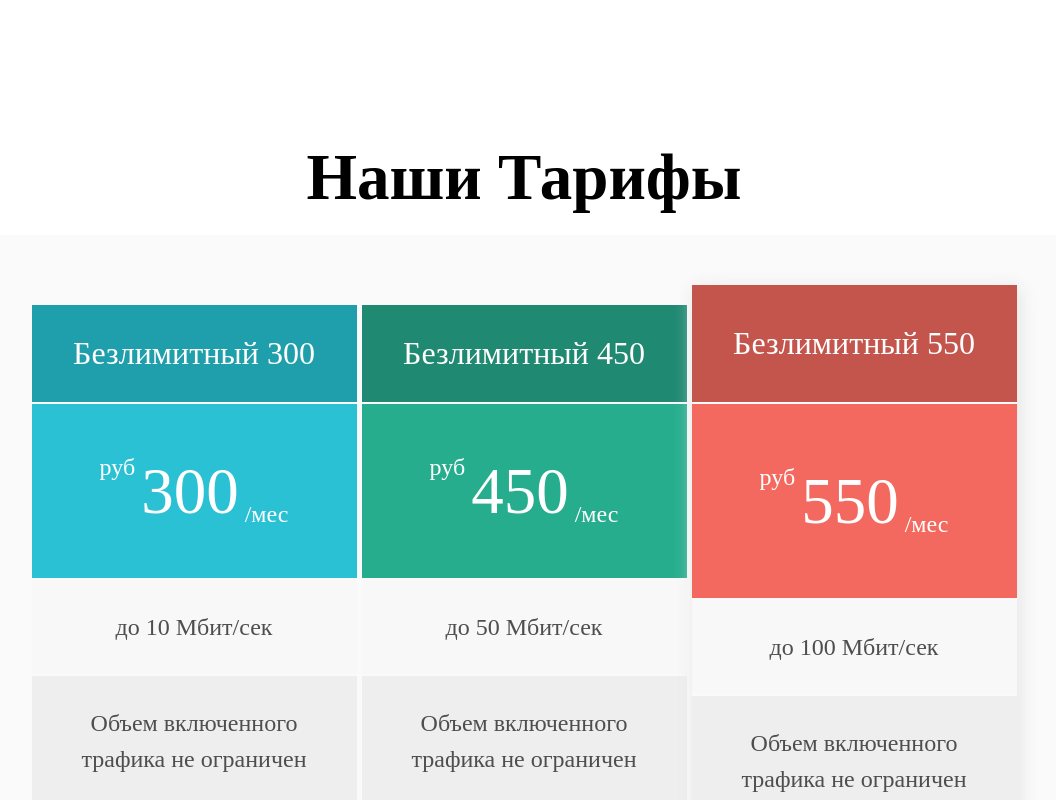
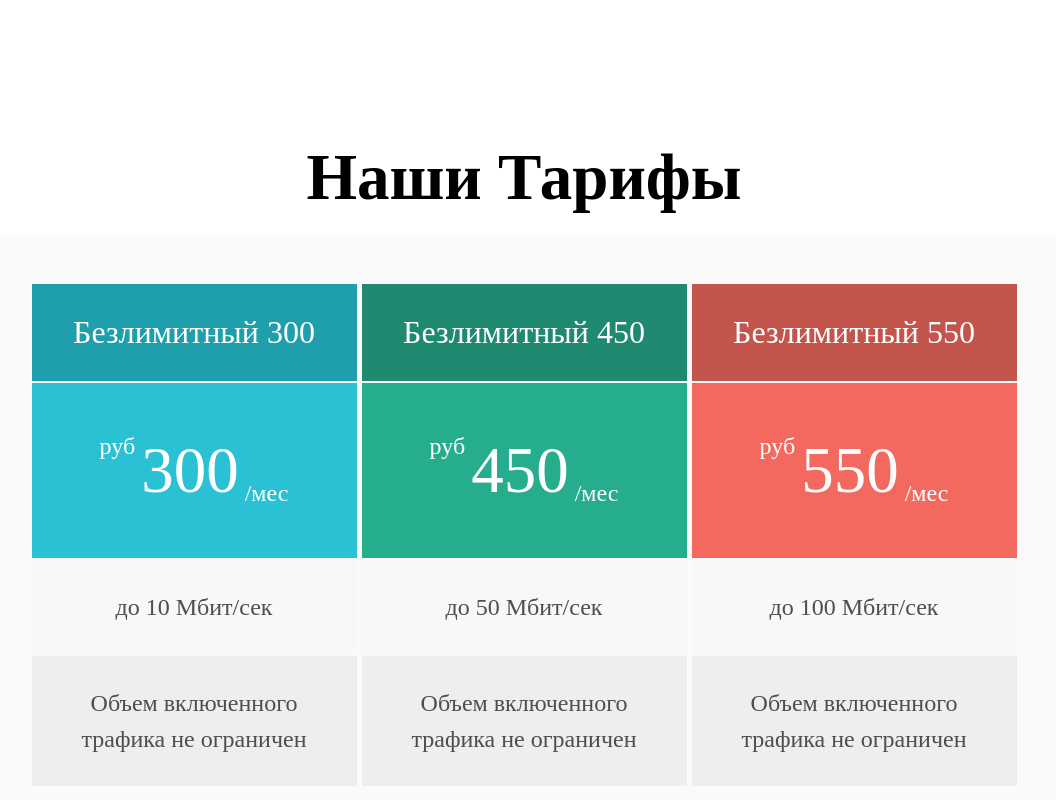
Before and after one commit to anastasiia-avdeeva/TariffCardsReact, a React (Vite) app: page / in a window 1280 px wide. Shown: the top 800 px of the page, without its empty margins (116-1172 px from the left). Built offline with nearby package versions, Linux system fonts and the light colour scheme.

Commit message:
add state and card click handler to TariffCards components

```diff
--- a/src/common/constants/data.js
+++ b/src/common/constants/data.js
@@ -31,10 +31,3 @@ export const catigories = {
   3: "premium",
   4: "ultimate",
 };
-
-export const importance = {
-  1: false,
-  2: false,
-  3: true,
-  4: true,
-};
--- a/src/components/tariffCard/TariffCard.jsx
+++ b/src/components/tariffCard/TariffCard.jsx
@@ -1,20 +1,19 @@
 import styles from "./TariffCard.module.scss";
 import classNames from "classnames/bind";
-import { catigories, importance } from "../../common/constants/data";
+import { catigories } from "../../common/constants/data";
 
 const cx = classNames.bind(styles);
 
-export const TariffCard = ({ card }) => {
+export const TariffCard = ({ card, chosen = false, onChoose }) => {
   const category = catigories[card.id];
-  const isImportant = importance[card.id];
   const cardClasses = cx(
     "card",
     category && `card--${category}`,
-    isImportant && "card--bigger"
+    chosen && "card--bigger"
   );
 
   return (
-    <div className={cardClasses}>
+    <div className={cardClasses} onClick={onChoose}>
       <h2 className={cx("card__title")}>{card.name}</h2>
       <p className={cx("card__price")}>
         <span className={cx("card__price-num")}>{card.price}</span>
--- a/src/components/tariffCard/TariffCard.module.scss
+++ b/src/components/tariffCard/TariffCard.module.scss
@@ -1,5 +1,5 @@
 .card {
-  min-height: 500px;
+  height: 500px;
   max-width: 325px;
   display: flex;
   flex-direction: column;
@@ -108,9 +108,10 @@
 // highlight card
 .card--bigger {
   box-shadow: 3px 3px 18px 0px #e4e4e4;
+  z-index: 2;
 
   .card__title {
-    padding: 40px 0px;
+    padding: 55px 0px;
   }
 
   .card__price {
--- a/src/components/tariffCards/TariffCards.jsx
+++ b/src/components/tariffCards/TariffCards.jsx
@@ -1,3 +1,4 @@
+import React from "react";
 import { tariffs } from "../../common/constants/data";
 import { TariffCard } from "../TariffCard/TariffCard";
 import styles from "./TariffCards.module.scss";
@@ -6,10 +7,24 @@ import classNames from "classnames/bind";
 const cx = classNames.bind(styles);
 
 export const TariffCards = () => {
+  const [chosen, setChosen] = React.useState(null);
+
+  const handleClick = (id) => {
+    if (chosen === id) {
+      setChosen(null);
+    } else {
+      setChosen(id);
+    }
+  };
   return (
     <div className={cx("cards")}>
       {tariffs.map((tariff) => (
-        <TariffCard key={tariff.id} card={tariff} />
+        <TariffCard
+          key={tariff.id}
+          card={tariff}
+          chosen={chosen === tariff.id}
+          onChoose={() => handleClick(tariff.id)}
+        />
       ))}
     </div>
   );
--- a/src/components/tariffCards/TariffCards.module.scss
+++ b/src/components/tariffCards/TariffCards.module.scss
@@ -1,9 +1,8 @@
 .cards {
-  min-height: 560px;
   padding: 50px 20px;
   display: flex;
   flex-wrap: wrap;
   justify-content: center;
-  gap: 20px 5px;
+  gap: 40px 5px;
   background-color: #fafafa;
 }
```
